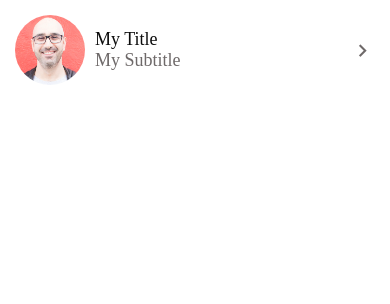
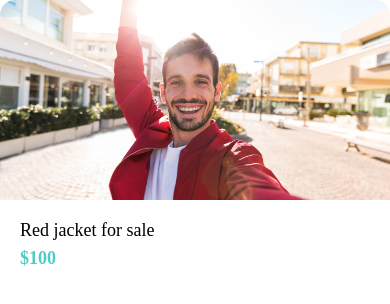
Before and after one commit to fnuadnan/DoneWithIt, a React Native app: screen / in a window 390 px wide. Shown: the top 304 px of the page. Built offline with nearby package versions, Linux system fonts and the light colour scheme.

Commit message:
Handling the long text

```diff
--- a/App.tsx
+++ b/App.tsx
@@ -1,13 +1,13 @@
 import React from "react";
 import { StyleSheet } from "react-native";
-import ListItem from "./components/ListItem";
+import Card from "./components/Card";
 
 export default function App() {
   return (
-    <ListItem
-      title="My Title"
-      subTitle="My Subtitle"
-      image={require("./assets/mosh.jpg")}
+    <Card
+      title="Red jacket for sale"
+      subTitle="$100"
+      image={require("./assets/jacket.jpg")}
     />
   );
 }
--- a/components/AppText.tsx
+++ b/components/AppText.tsx
@@ -5,13 +5,23 @@ import defaultStyle from "../config/styles";
 interface Props {
   children: React.ReactNode; // Required prop for the text
   cssProp?: TextStyle; // Optional prop for custom styles
+  numberOfLines?: number; // Optional prop for the number of lines to show
 }
 
-export default function AppText({ children, cssProp }: Props) {
-  return <Text style={[defaultStyle.text, cssProp]}>{children}</Text>;
+export default function AppText({
+  children,
+  cssProp,
+  numberOfLines = 1,
+}: Props) {
+  return (
+    <Text numberOfLines={numberOfLines} style={[defaultStyle.text, cssProp]}>
+      {children}
+    </Text>
+  );
 }
 
 // This is a simple component that renders a Text component with some default styles.
 // The component accepts two props:
 //    children: This is the text that will be rendered.
 //    cssProp: This is an optional prop that allows us to pass custom styles to the Text component.
+//    numberOfLines: This is an optional prop that allows us to specify the number of lines to show.
--- a/components/Card.tsx
+++ b/components/Card.tsx
@@ -14,8 +14,12 @@ const Card = ({ title, subTitle, image }: Props) => {
     <View style={styles.card}>
       <Image source={image} style={{ height: 200, width: "100%" }} />
       <View style={styles.detailsContainer}>
-        <AppText cssProp={styles.title}>{title}</AppText>
-        <AppText cssProp={styles.subTitle}>{subTitle}</AppText>
+        <AppText numberOfLines={1} cssProp={styles.title}>
+          {title}
+        </AppText>
+        <AppText numberOfLines={2} cssProp={styles.subTitle}>
+          {subTitle}
+        </AppText>
       </View>
     </View>
   );
--- a/components/ListItem.tsx
+++ b/components/ListItem.tsx
@@ -45,9 +45,13 @@ const ListItem = ({
             )}
             {/*Dynamically render the image or icon*/}
             <View style={{ marginLeft: 10, justifyContent: "center", flex: 1 }}>
-              <AppText cssProp={styles.title}>{title}</AppText>
+              <AppText numberOfLines={1} cssProp={styles.title}>
+                {title}
+              </AppText>
               {subTitle && (
-                <AppText cssProp={styles.subTitle}>{subTitle}</AppText>
+                <AppText numberOfLines={2} cssProp={styles.subTitle}>
+                  {subTitle}
+                </AppText>
               )}
             </View>
             <MaterialCommunityIcons
```
